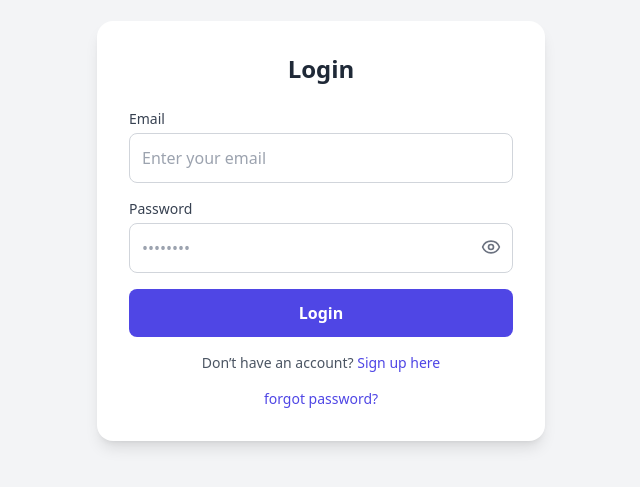
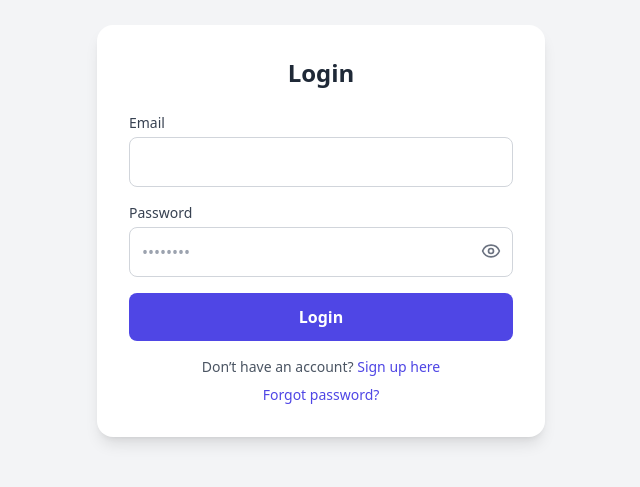
Before and after one commit to Ursulinastarry/fahari, a React (Vite) app in the folder client/: page /login in a window 1280 px wide. Shown: the part 169-656 px from the top of the page, without its empty margins (319-959 px from the left). Built offline with nearby package versions, Linux system fonts and the light colour scheme; no server answers.

Commit message:
no refresh

```diff
--- a/client/src/pages/Login.tsx
+++ b/client/src/pages/Login.tsx
@@ -1,18 +1,23 @@
 import React, { useState } from "react";
 import axios from "axios";
-import { baseUrl } from '../config/baseUrl';
+import { baseUrl } from "../config/baseUrl";
 import { useNavigate, Link } from "react-router-dom";
 import PasswordInput from "./Password";
+import { useUser } from "../contexts/UserContext";
+
 const Login = () => {
   const [email, setEmail] = useState("");
   const [password, setPassword] = useState("");
+  const [loading, setLoading] = useState(false);
+
   const navigate = useNavigate();
+  const { setUser } = useUser(); // 🔑 this is the fix
 
   const handleLogin = async (e: React.FormEvent) => {
     e.preventDefault();
+    setLoading(true);
+
     try {
-      console.log("hitting login");
-
       const res = await axios.post(
         `${baseUrl}/api/users/login`,
         { email, password },
@@ -21,11 +26,27 @@ const Login = () => {
 
       const { user } = res.data;
 
-      if (user.role === "CLIENT") navigate("/");
-      else if (user.role === "SALON_OWNER") navigate("/owner");
-      else if (user.role === "ADMIN") navigate("/admin");
+      // ✅ IMMEDIATELY update context
+      setUser(user);
+
+      // ✅ then navigate
+      switch (user.role) {
+        case "CLIENT":
+          navigate("/");
+          break;
+        case "SALON_OWNER":
+          navigate("/owner");
+          break;
+        case "ADMIN":
+          navigate("/admin");
+          break;
+        default:
+          navigate("/");
+      }
     } catch (err: any) {
       alert(err.response?.data?.message || "Login failed");
+    } finally {
+      setLoading(false);
     }
   };
 
@@ -35,47 +56,47 @@ const Login = () => {
         <h2 className="text-2xl font-bold text-center text-gray-800 dark:text-slate-100 mb-6">
           Login
         </h2>
+
         <form onSubmit={handleLogin} className="space-y-4">
           <div>
-            <label className="block text-sm font-medium text-gray-700 dark:text-slate-100">Email</label>
+            <label className="block text-sm font-medium text-gray-700 dark:text-slate-100">
+              Email
+            </label>
             <input
               type="email"
               value={email}
               onChange={(e) => setEmail(e.target.value)}
-              placeholder="Enter your email"
+              required
               className="mt-1 w-full rounded-lg border-gray-300 focus:ring-2 focus:ring-indigo-500 p-3 border"
             />
           </div>
+
           <PasswordInput
-        value={password}
-        onChange={setPassword}
-        label="Password"
-        placeholder="••••••••"
-      />
+            value={password}
+            onChange={setPassword}
+            label="Password"
+            placeholder="••••••••"
+          />
+
           <button
             type="submit"
-            className="w-full bg-indigo-600 text-white font-semibold py-3 rounded-lg hover:bg-indigo-700 transition"
+            disabled={loading}
+            className="w-full bg-indigo-600 text-white font-semibold py-3 rounded-lg hover:bg-indigo-700 transition disabled:opacity-50"
           >
-            Login
+            {loading ? "Logging in..." : "Login"}
           </button>
         </form>
 
-        {/* Signup link */}
         <p className="mt-4 text-center text-sm text-gray-600">
           Don’t have an account?{" "}
-          <Link
-            to="/signup"
-            className="text-indigo-600 font-medium hover:underline"
-          >
+          <Link to="/signup" className="text-indigo-600 font-medium hover:underline">
             Sign up here
           </Link>
         </p>
-        <p className="mt-4 text-center text-sm text-gray-600">
-          <Link
-            to="/forgot-password"
-            className="text-indigo-600 font-medium hover:underline"
-          >
-            forgot password?
+
+        <p className="mt-2 text-center text-sm text-gray-600">
+          <Link to="/forgot-password" className="text-indigo-600 font-medium hover:underline">
+            Forgot password?
           </Link>
         </p>
       </div>
```
